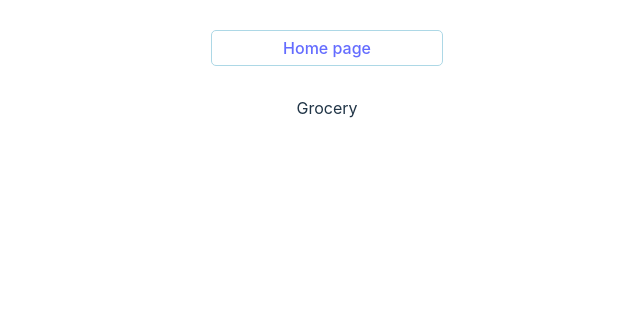
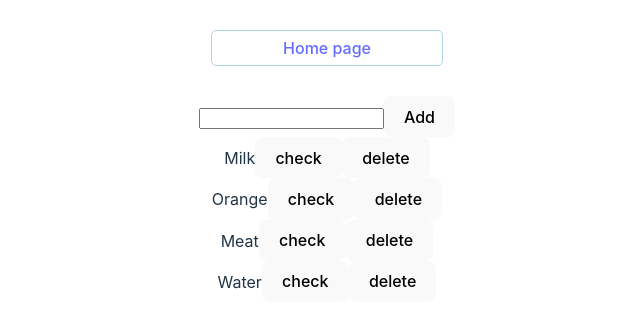
Before and after one commit to lis2612/react-mini-apps, a React (Vite) app: page /react-mini-apps/grocery in a window 1280 px wide. Shown: the top 328 px of the page, without its empty margins (313-953 px from the left). Built offline with nearby package versions, Linux system fonts and the light colour scheme.

Commit message:
Realized add item

```diff
--- a/src/components/screens/Grocery/Grocery.jsx
+++ b/src/components/screens/Grocery/Grocery.jsx
@@ -1,8 +1,73 @@
+import { useEffect, useState } from "react";
+
+const ListItem = ({ item }) => {
+  return (
+    <div>
+      <span>{item.text}</span>
+      <button>check</button>
+      <button>delete</button>
+    </div>
+  );
+};
 
 const Grocery = () => {
+  const [newItem, setNewItem] = useState("");
+  const [list, setList] = useState([
+    {
+      id: 1,
+      text: "Milk",
+      checked: false,
+    },
+    {
+      id: 2,
+      text: "Orange",
+      checked: false,
+    },
+    {
+      id: 3,
+      text: "Meat",
+      checked: false,
+    },
+    {
+      id: 4,
+      text: "Water",
+      checked: true,
+    },
+  ]);
+
+
+  const addItem = () => {
+    if (!newItem) return
+    const newItemData = {
+      id: Date.now(),
+      text: newItem,
+      checked: false,
+    };
+    setList((prev) => [...prev, newItemData])
+    setNewItem("")
+  };
+
   return (
-    <div>Grocery</div>
-  )
-}
+    <>
+      <div>
+        <input
+          type="text"
+          onChange={(e) => setNewItem(e.target.value)}
+          value={newItem}
+        />
+        <button onClick={addItem}>Add</button>
+      </div>
+      {list.map((item) => (
+        <ListItem
+          key={item.id}
+          item={item}
+        />
+      ))}
+      <div>
+        <div></div>
+      </div>
+    </>
+  );
+};
 
-export default Grocery
+export default Grocery;
```
